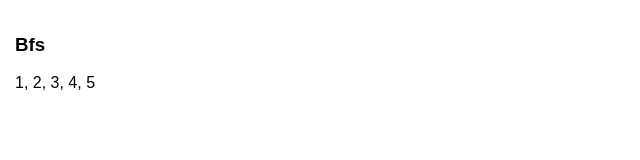
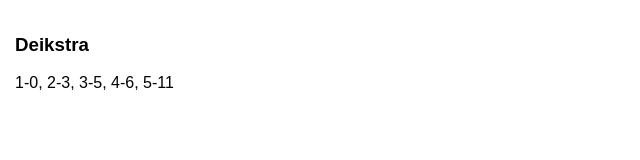
Before and after one commit to or4/js-simple, a React (Create React App) app: page / in a window 1280 px wide. Shown: the top 160 px of the page, without its empty margins (0-640 px from the left). Built offline with nearby package versions, Linux system fonts and the light colour scheme; the HTML template or start-up script is replaced by a standard one.

Commit message:
deikstra

```diff
--- a/src/App.tsx
+++ b/src/App.tsx
@@ -2,14 +2,15 @@
 // import { Flatten } from 'ramda/Flatten';
 // import { Path } from 'ramda/Path';
 // import { Dfs } from 'graph/Dfs';
-import { Bfs } from 'graph/Bfs';
+// import { Bfs } from 'graph/Bfs';
+import { Deikstra } from 'graph/Deikstra';
 import * as React from 'react';
 
 class App extends React.Component {
   public render() {
     return (
       <div>
-        <Bfs />
+        <Deikstra />
       </div>
     );
   }
--- /dev/null
+++ b/src/graph/Deikstra/deikstra.ts
@@ -0,0 +1,73 @@
+import * as R from 'ramda';
+
+export type GraphItem = {
+  vertex: number;
+  weight: number;
+};
+
+export type Graph = {
+  [key in number]: GraphItem[]
+};
+
+const weights = {};
+const done = {};
+const stack: GraphItem[] = [];
+
+function deikstraR(arr: Graph) {
+  stack.sort((itemA: GraphItem, itemB: GraphItem) => itemA.weight - itemB.weight);
+  const graphItem = stack.shift();
+  if (typeof graphItem === 'undefined') {
+    return;
+  }
+
+  console.log('graphItem', graphItem);
+
+  if (done[graphItem.vertex]) {
+    return;
+  }
+  done[graphItem.vertex] = true;
+
+  for (const vertex of arr[graphItem.vertex]) {
+    if (typeof weights[vertex.vertex] === 'undefined' || weights[vertex.vertex] > (weights[graphItem.vertex] + vertex.weight)) {
+      weights[vertex.vertex] = (weights[graphItem.vertex] + vertex.weight);
+    }
+  }
+
+  Array.prototype.push.apply(stack, arr[graphItem.vertex]);
+
+  deikstraR(arr);
+}
+
+
+export function deikstra(arr: Graph) {
+  stack.length = 0;
+
+  const currentVertext = 1;
+  const vertices = arr[currentVertext];
+
+  weights[currentVertext] = 0;
+  done[currentVertext] = true;
+
+  for (const vertex of vertices) {
+    if (typeof weights[vertex.vertex] === 'undefined' || weights[vertex.vertex] > vertex.weight) {
+      weights[vertex.vertex] = vertex.weight;
+    }
+  }
+
+  Array.prototype.push.apply(stack, vertices);
+
+
+  deikstraR(arr);
+
+  console.log('weights', weights);
+  console.log('stack', stack);
+
+  return R.pipe(
+    R.toPairs,
+    R.map((item: any) => item.join('-')),
+    R.join(', ')
+  )(weights);
+
+
+  // Object.values(weights).join(', ');
+}
--- /dev/null
+++ b/src/graph/Deikstra/index.tsx
@@ -0,0 +1,22 @@
+import React from 'react';
+import { deikstra } from './deikstra';
+
+export class Deikstra extends React.PureComponent {
+  public render() {
+    const gr = {
+      1: [{ vertex: 2, weight: 3 }, { vertex: 3, weight: 6 }],
+      2: [{ vertex: 3, weight: 2 }, { vertex: 4, weight: 5 }],
+      3: [{ vertex: 4, weight: 1 }],
+      4: [{ vertex: 5, weight: 5 }],
+      5: [{ vertex: 3, weight: 5 }]
+    };
+
+    const res = deikstra(gr);
+    return (
+      <div>
+        <h3>Deikstra</h3>
+        {res}
+      </div>
+    );
+  }
+}
--- a/tslint.json
+++ b/tslint.json
@@ -8,6 +8,7 @@
     ]
   },
   "rules": {
+    "interface-over-type-literal": false,
     "jsx-no-multiline-js": false,
     "no-console": false
   }
```
